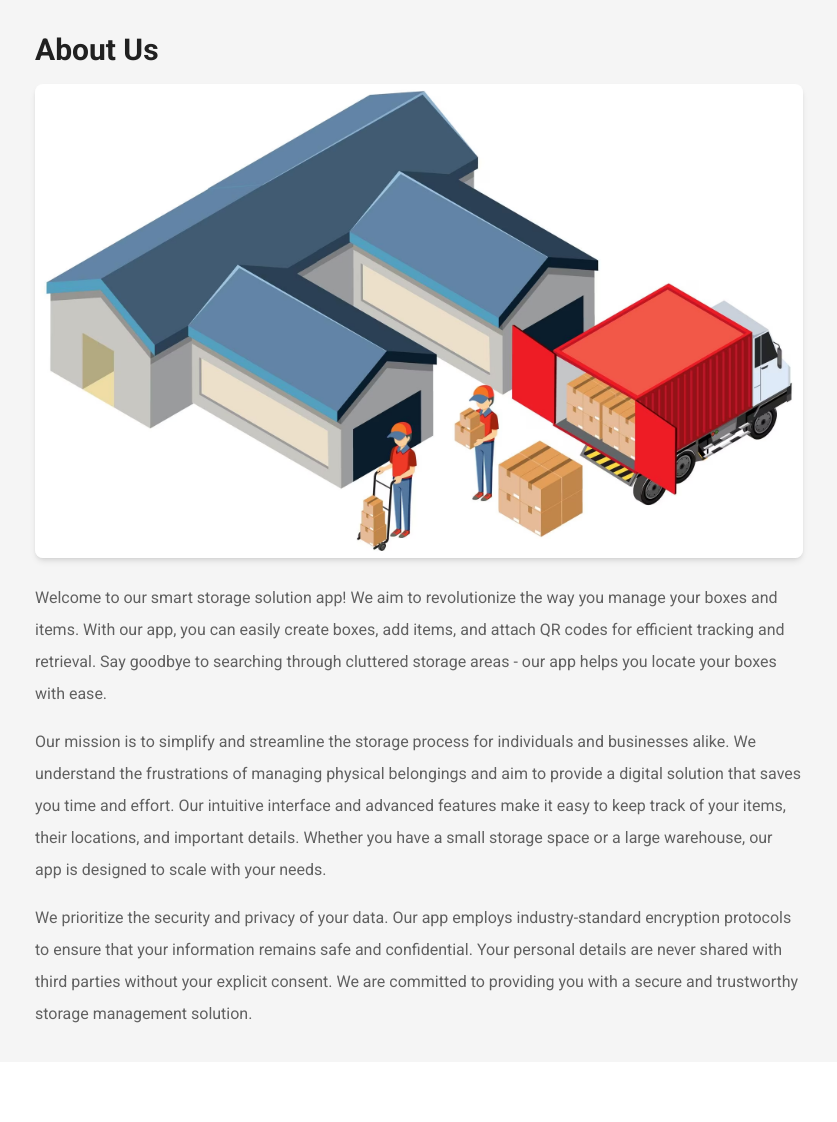
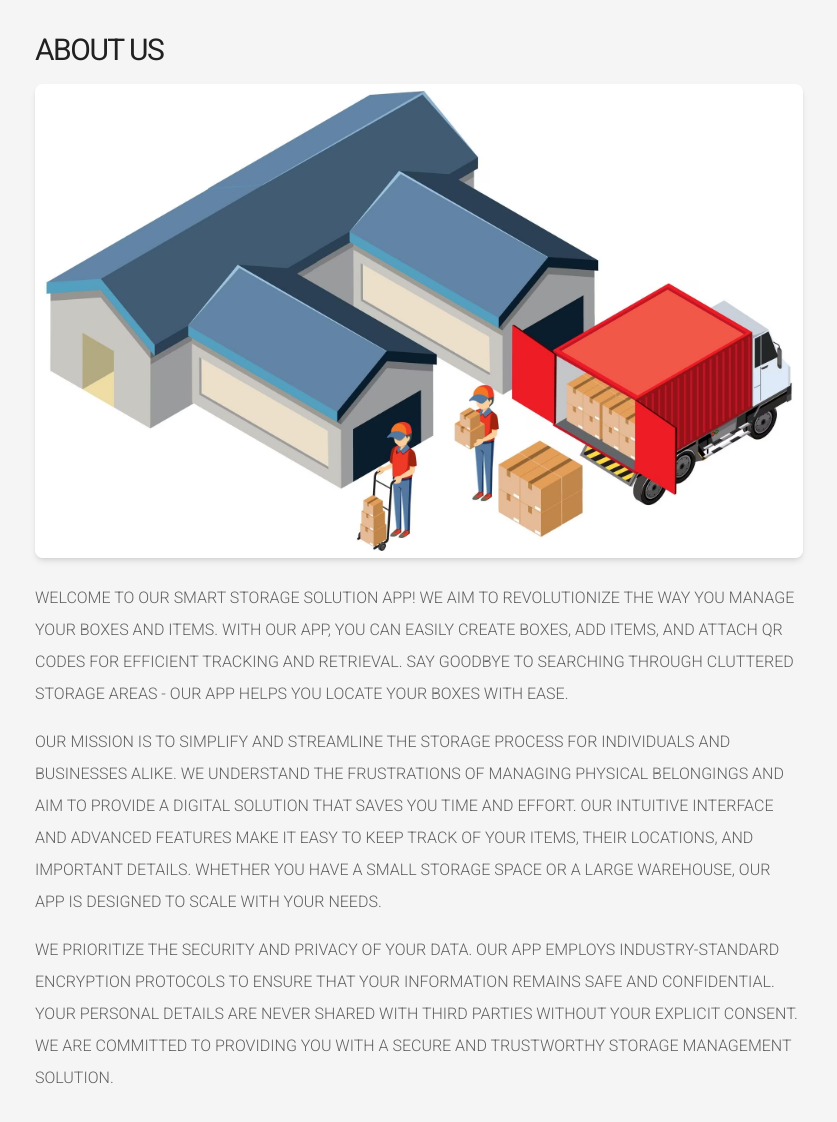
Before and after one commit to naitanoor/simple-smart-storage-web, a React (Create React App) app: page /about-us in a window 1280 px wide. Shown: the top 1122 px of the page, without its empty margins (221-1058 px from the left). Before the commit the page ends 1062 px from the top, so only its background shows below. Built offline with nearby package versions, Linux system fonts and the light colour scheme.

Commit message:
apply fonts

```diff
--- a/src/pages/AboutUs.js
+++ b/src/pages/AboutUs.js
@@ -7,14 +7,31 @@
     <div className="min-h-screen bg-gray-100">
       <div className="py-8 px-4 sm:px-6 lg:px-8">
         <div className="max-w-3xl mx-auto">
-          <h1 className="text-3xl font-bold text-gray-900 mb-4">About Us</h1>
+          <h1
+            className="text-3xl font-bold text-gray-900 mb-4"
+            style={{
+              fontFamily: 'Roboto,"Helvetica Neue",Helvetica,Arial,sans-serif',
+              fontWeight: 400,
+              letterSpacing: -1.5,
+              textTransform: "uppercase",
+            }}
+          >
+            About Us
+          </h1>
           <img
             src={aboutUsImage}
             alt="About Us"
             className="mb-6 rounded-lg shadow-md"
           />
 
-          <p className="text-gray-700 leading-loose font-sans">
+          <p
+            className="text-gray-700 leading-loose font-sans"
+            style={{
+              fontFamily: 'Roboto,"Helvetica Neue",Helvetica,Arial,sans-serif',
+              fontWeight: 200,
+              textTransform: "uppercase",
+            }}
+          >
             Welcome to our smart storage solution app! We aim to revolutionize
             the way you manage your boxes and items. With our app, you can
             easily create boxes, add items, and attach QR codes for efficient
@@ -22,7 +39,14 @@
             storage areas - our app helps you locate your boxes with ease.
           </p>
 
-          <p className="text-gray-700 leading-loose mt-4 font-sans">
+          <p
+            className="text-gray-700 leading-loose mt-4 font-sans"
+            style={{
+              fontFamily: 'Roboto,"Helvetica Neue",Helvetica,Arial,sans-serif',
+              fontWeight: 200,
+              textTransform: "uppercase",
+            }}
+          >
             Our mission is to simplify and streamline the storage process for
             individuals and businesses alike. We understand the frustrations of
             managing physical belongings and aim to provide a digital solution
@@ -32,7 +56,14 @@
             large warehouse, our app is designed to scale with your needs.
           </p>
 
-          <p className="text-gray-700 leading-loose mt-4 font-sans">
+          <p
+            className="text-gray-700 leading-loose mt-4 font-sans"
+            style={{
+              fontFamily: 'Roboto,"Helvetica Neue",Helvetica,Arial,sans-serif',
+              fontWeight: 200,
+              textTransform: "uppercase",
+            }}
+          >
             We prioritize the security and privacy of your data. Our app employs
             industry-standard encryption protocols to ensure that your
             information remains safe and confidential. Your personal details are
--- a/src/pages/PrivacyPolicy.js
+++ b/src/pages/PrivacyPolicy.js
@@ -12,7 +12,14 @@
             alt="Privacy Policy"
             className="mb-6 rounded-lg shadow-md"
           />
-          <p className="text-gray-700 leading-loose">
+          <p
+            className="text-gray-700 leading-loose"
+            style={{
+              fontFamily: 'Roboto,"Helvetica Neue",Helvetica,Arial,sans-serif',
+              fontWeight: 200,
+              textTransform: "uppercase",
+            }}
+          >
             At our smart storage solution app, we value your privacy and are
             committed to protecting your personal information. We collect only
             the necessary data required for the functionality of our app, such
```
